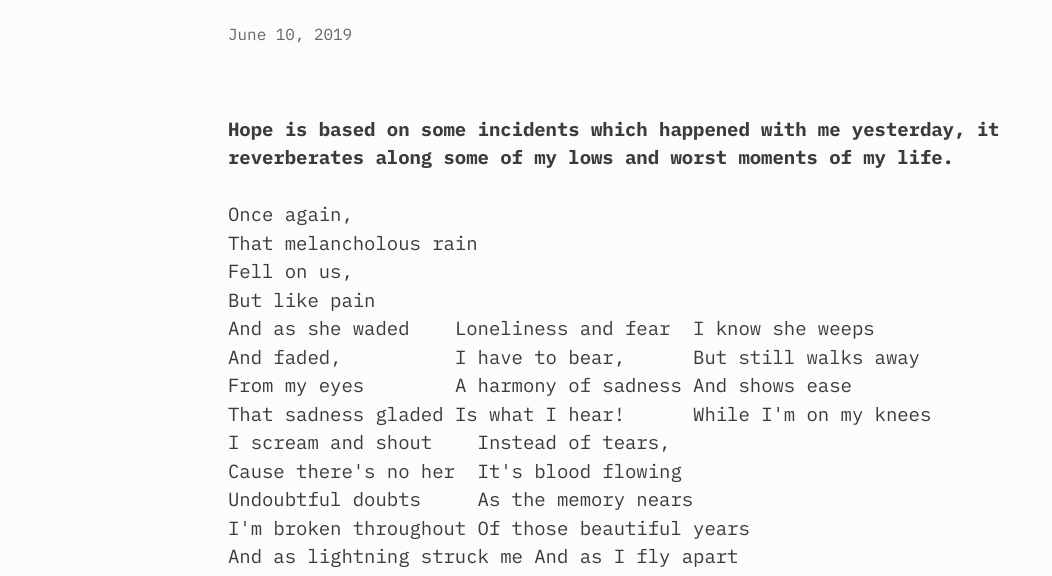
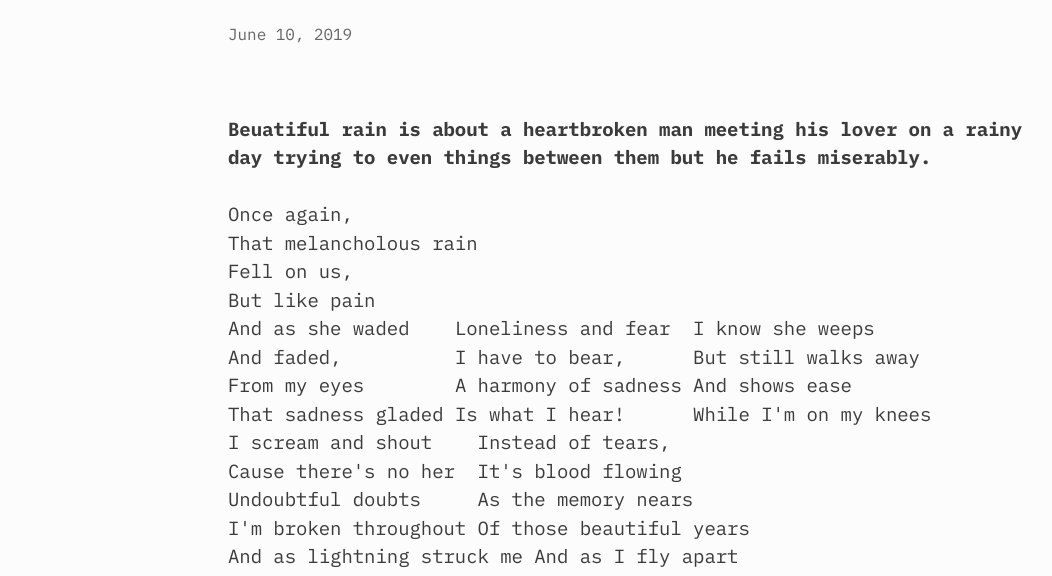
Before and after one commit to utkarshdubey/moonbites-live, a Gatsby site: page /blog/post4 in a window 1280 px wide. Shown: the part 214-790 px from the top of the page, without its empty margins (7-1059 px from the left). Built offline with nearby package versions, Linux system fonts and the light colour scheme; Gatsby itself is replaced by a stand-in of ours.

Commit message:
Update post4.md

```diff
--- a/src/pages/blog/post4.md
+++ b/src/pages/blog/post4.md
@@ -4,7 +4,7 @@ date: '2019-06-10'
 ---
 <br>
 
-**Hope is based on some incidents which happened with me yesterday, it reverberates along some of my lows and worst moments of my life.**
+**Beuatiful rain is about a heartbroken man meeting his lover on a rainy day trying to even things between them but he fails miserably.**
 <br>
 <br>
 
```
